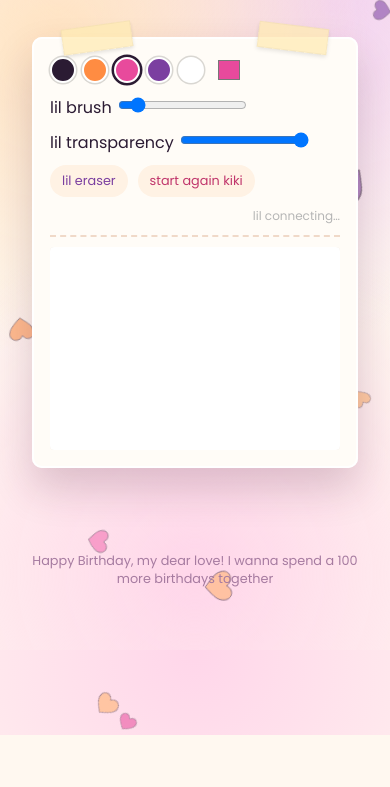
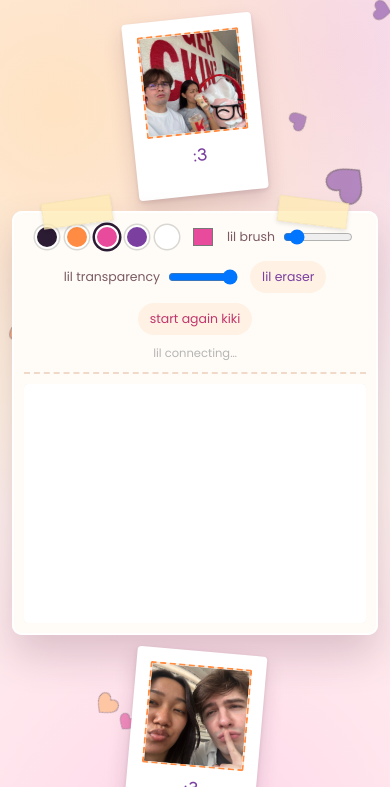
Before and after one commit to M1nkl0/our_sketchbook, a plain HTML site: page index.html in a window 390 px wide. Shown: the part 109-896 px from the top of the page. Before the commit the page ends 844 px from the top, so only its background shows below. Drawn offline with Linux system fonts and the light colour scheme; no server answers.

Commit message:
Update style.css

```diff
--- a/style.css
+++ b/style.css
@@ -31,7 +31,7 @@ html, body{
 }
 .logo{
   font-family: 'Fredoka', sans-serif;
-  font-size: clamp(2rem, 5vw, 3.2rem);
+  font-size: clamp(1.8rem, 6vw, 3.2rem);
   margin:0;
   background: linear-gradient(90deg, var(--orange), var(--pink) 55%, var(--purple));
   -webkit-background-clip: text;
@@ -42,7 +42,8 @@ html, body{
 .tagline{
   margin: .4rem 0 0;
   color: #6b4a75;
-  font-size: 1rem;
+  font-size: clamp(.8rem, 2.5vw, 1rem);
+  padding: 0 1rem;
 }
 
 /* ---------- Board layout ---------- */
@@ -53,7 +54,7 @@ html, body{
   align-items:center;
   justify-content:center;
   gap: clamp(1rem, 4vw, 3rem);
-  padding: 1.5rem 2rem 3rem;
+  padding: 1.5rem 1rem 3rem;
   flex-wrap: wrap;
 }
 
@@ -89,6 +90,7 @@ html, body{
 }
 .photo-placeholder img{
   width:100%; height:100%; object-fit:cover;
+  cursor: zoom-in;
 }
 .caption{
   font-family:'Fredoka', sans-serif;
@@ -106,6 +108,8 @@ html, body{
   border-radius: 10px;
   box-shadow: 0 20px 40px rgba(80,30,60,.20), 0 0 0 2px #fff inset;
   max-width: 100%;
+  width: 100%;
+  flex: 1 1 500px;
 }
 .canvas-tape{
   position:absolute;
@@ -127,30 +131,36 @@ html, body{
   padding-bottom: 10px;
   border-bottom: 2px dashed #f0d9c8;
 }
-.colors{ display:flex; gap:6px; }
+.colors{ display:flex; gap:6px; flex-wrap: wrap; }
 .swatch{
-  width: 26px; height: 26px;
+  width: 24px; height: 24px;
   border-radius: 50%;
   border: 2px solid #fff;
   box-shadow: 0 0 0 1.5px rgba(0,0,0,.15);
   cursor: pointer;
   padding:0;
+  flex-shrink: 0;
 }
 .swatch.active{ box-shadow: 0 0 0 2.5px var(--ink); }
 
 #colorPicker{
-  width: 30px; height: 30px;
+  width: 28px; height: 28px;
   border:none; background:none; cursor:pointer;
+  flex-shrink: 0;
 }
 
-.brush-size-label{
+.slider-label{
   display:flex; align-items:center; gap:6px;
-  font-size: .8rem; color:#7a5a63;
+  font-size: .78rem; color:#7a5a63;
+  white-space: nowrap;
+}
+.slider-label input[type="range"]{
+  width: 70px;
 }
 
 .tool-btn{
   font-family:'Poppins', sans-serif;
-  font-size:.8rem;
+  font-size:.78rem;
   border: none;
   background: #fff2e4;
   color: var(--purple);
@@ -158,6 +168,7 @@ html, body{
   border-radius: 20px;
   cursor:pointer;
   transition: background .15s ease;
+  white-space: nowrap;
 }
 .tool-btn:hover{ background: #ffe3c2; }
 .tool-btn.danger{ color: #c0356b; }
@@ -166,7 +177,7 @@ html, body{
 
 .status{
   margin-left:auto;
-  font-size: .75rem;
+  font-size: .72rem;
   color: #b5b5b5;
 }
 .status.connected{ color: #3aa76d; }
@@ -182,6 +193,7 @@ html, body{
   cursor: crosshair;
   touch-action: none;
   box-shadow: inset 0 0 0 1px #f2e6d8;
+  margin: 0 auto;
 }
 
 /* ---------- Hand-drawn Paint-style hearts ---------- */
@@ -202,6 +214,31 @@ html, body{
   100% { transform: translateY(-15vh) rotate(360deg); }
 }
 
+/* ---------- Fullscreen lightbox ---------- */
+.lightbox{
+  position: fixed;
+  inset: 0;
+  background: rgba(43, 27, 51, .92);
+  display: none;
+  align-items: center;
+  justify-content: center;
+  z-index: 100;
+  cursor: zoom-out;
+  padding: 2rem;
+  animation: fadeIn .2s ease;
+}
+.lightbox.open{ display: flex; }
+.lightbox img{
+  max-width: 100%;
+  max-height: 100%;
+  border-radius: 6px;
+  box-shadow: 0 20px 60px rgba(0,0,0,.5);
+}
+@keyframes fadeIn{
+  from{ opacity: 0; }
+  to{ opacity: 1; }
+}
+
 /* ---------- Footer ---------- */
 .footer{
   text-align:center;
@@ -213,10 +250,26 @@ html, body{
 }
 
 /* ---------- Responsive ---------- */
-@media (max-width: 820px){
-  .polaroid{ width: 130px; }
+
+/* Tablet / iPad: keep photos beside canvas but smaller, tighter gaps */
+@media (max-width: 900px){
+  .polaroid{ width: 140px; }
   .board{ gap: 1rem; }
 }
-@media (max-width: 600px){
-  .polaroid{ display:none; } /* keep canvas front and center on tiny screens */
+
+/* Phone: stack photos above/below the canvas instead of hiding them */
+@media (max-width: 640px){
+  .board{
+    flex-direction: column;
+    padding: 1rem 0.75rem 2rem;
+  }
+  .polaroid{
+    width: 130px;
+  }
+  .polaroid-left{ order: 1; }
+  .canvas-wrap{ order: 2; flex-basis: auto; width: 100%; padding: 12px; }
+  .polaroid-right{ order: 3; }
+
+  .toolbar{ justify-content: center; }
+  .status{ margin-left: 0; width: 100%; text-align: center; order: 99; }
 }
```
